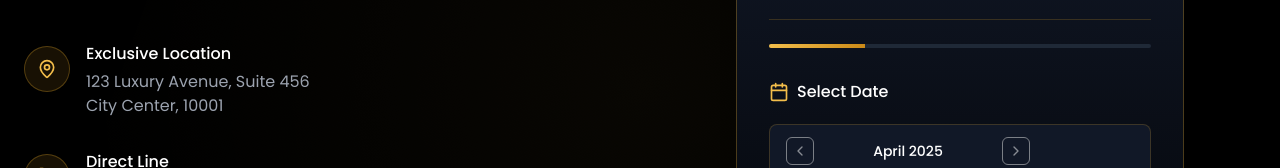
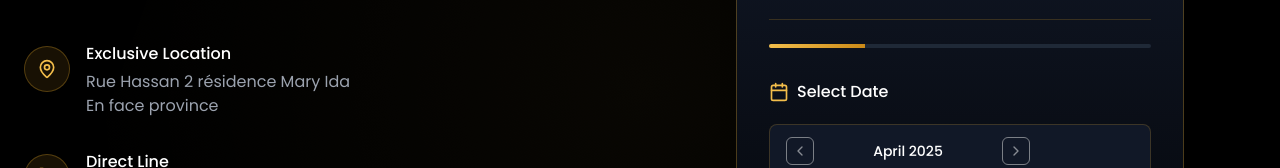
Before and after one commit to Uzihttps/elbaghdadi-dental, a React (Vite) app: page / in a window 1280 px wide. Shown: the part 3728-3896 px from the top of the page. Built offline with nearby package versions, Linux system fonts and the light colour scheme.

Commit message:
Update address
Update the address in the contact information.

```diff
--- a/src/components/Contact.tsx
+++ b/src/components/Contact.tsx
@@ -1,4 +1,3 @@
-
 import { motion } from "framer-motion";
 import { MapPin, Phone, Clock, Mail } from "lucide-react";
 import BookingForm from "./BookingForm";
@@ -64,8 +63,8 @@ const Contact = () => {
                 title="Exclusive Location"
                 content={
                   <p className="text-gray-400">
-                    123 Luxury Avenue, Suite 456<br />
-                    City Center, 10001
+                    Rue Hassan 2 résidence Mary Ida<br />
+                    En face province
                   </p>
                 }
               />
```
